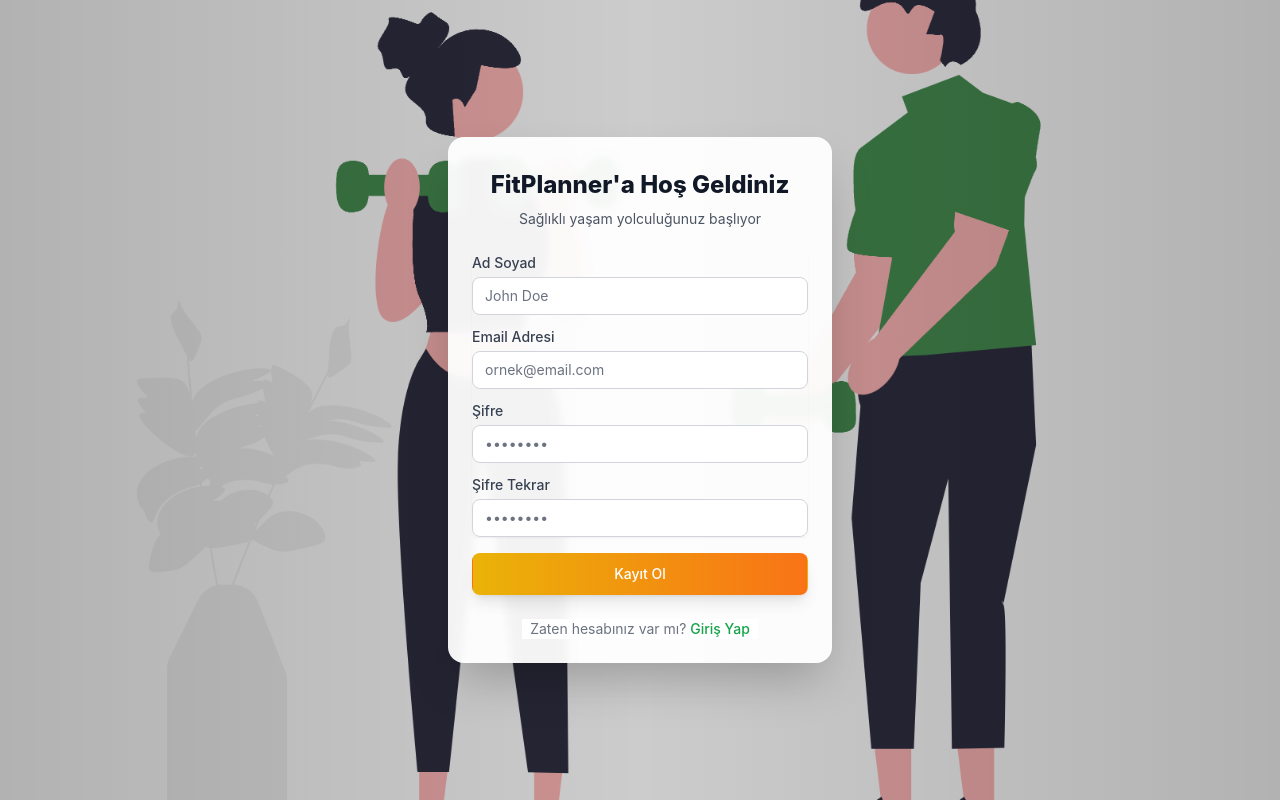
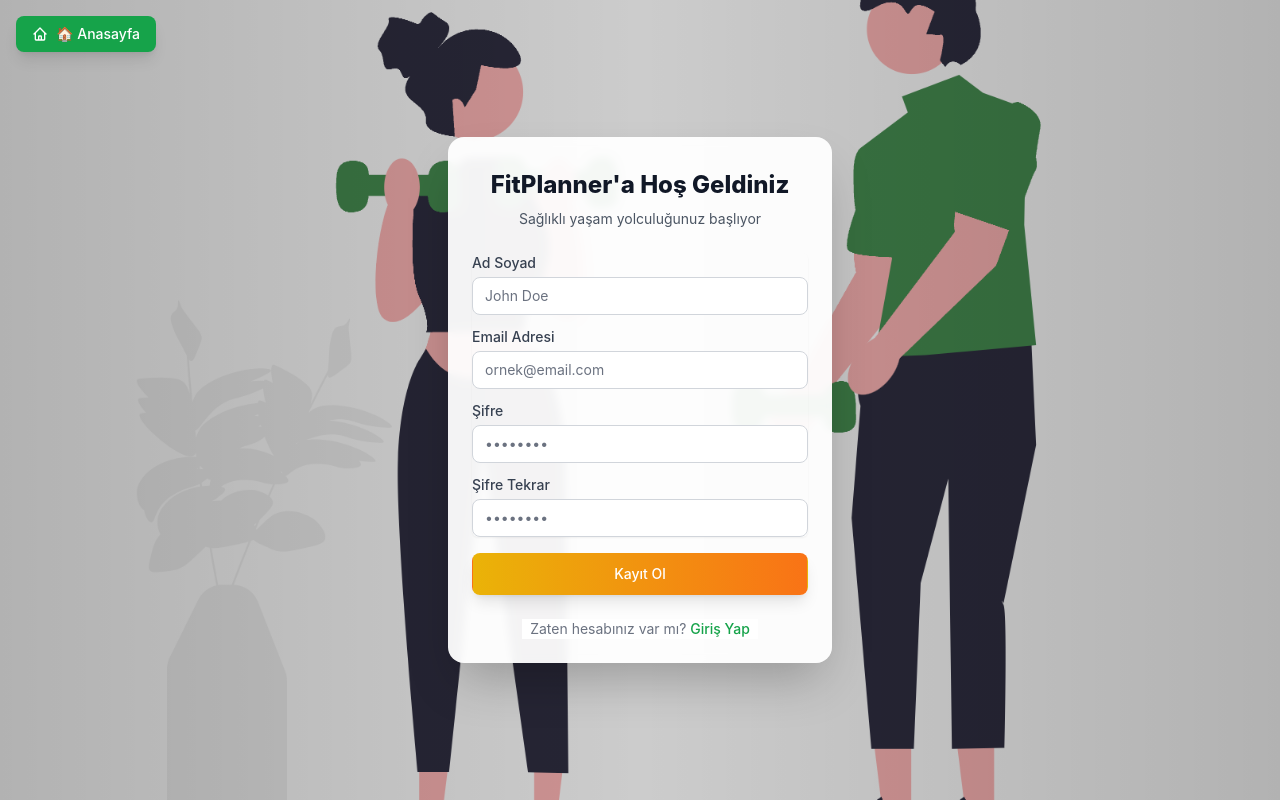
Before and after one commit to mehmettalidogan/fitplanner, a React (Create React App) app in the folder frontend/: page /register in a window 1280 px wide. Built offline with nearby package versions, Linux system fonts and the light colour scheme; a web font is replaced by a local one.

Commit message:
feat: Add home page navigation buttons to login and register pages

```diff
--- a/frontend/src/pages/Login.tsx
+++ b/frontend/src/pages/Login.tsx
@@ -78,6 +78,19 @@
     >
       {/* Yarı saydam overlay */}
       <div className="absolute inset-0 bg-gradient-to-r from-black/50 via-black/40 to-black/50"></div>
+
+      {/* Anasayfa Butonu */}
+      <div className="absolute top-4 left-4 z-20">
+        <button
+          onClick={() => navigate('/')}
+          className="bg-primary-600 hover:bg-primary-700 text-white px-4 py-2 rounded-lg text-sm font-medium transition-colors duration-200 flex items-center space-x-2 shadow-lg"
+        >
+          <svg className="w-4 h-4" fill="none" stroke="currentColor" viewBox="0 0 24 24" xmlns="http://www.w3.org/2000/svg">
+            <path strokeLinecap="round" strokeLinejoin="round" strokeWidth={2} d="M3 12l2-2m0 0l7-7 7 7M5 10v10a1 1 0 001 1h3m10-11l2 2m-2-2v10a1 1 0 01-1 1h-3m-6 0a1 1 0 001-1v-4a1 1 0 011-1h2a1 1 0 011 1v4a1 1 0 001 1m-6 0h6" />
+          </svg>
+          <span>🏠 Anasayfa</span>
+        </button>
+      </div>
 
       {/* Admin Giriş Butonu */}
       <div className="absolute top-4 right-4 z-20">
--- a/frontend/src/pages/Register.tsx
+++ b/frontend/src/pages/Register.tsx
@@ -94,6 +94,20 @@
       }}
     >
       <div className="absolute inset-0 bg-gradient-to-r from-black/30 via-black/20 to-black/30"></div>
+
+      {/* Anasayfa Butonu */}
+      <div className="absolute top-4 left-4 z-20">
+        <button
+          onClick={() => navigate('/')}
+          className="bg-primary-600 hover:bg-primary-700 text-white px-4 py-2 rounded-lg text-sm font-medium transition-colors duration-200 flex items-center space-x-2 shadow-lg"
+        >
+          <svg className="w-4 h-4" fill="none" stroke="currentColor" viewBox="0 0 24 24" xmlns="http://www.w3.org/2000/svg">
+            <path strokeLinecap="round" strokeLinejoin="round" strokeWidth={2} d="M3 12l2-2m0 0l7-7 7 7M5 10v10a1 1 0 001 1h3m10-11l2 2m-2-2v10a1 1 0 01-1 1h-3m-6 0a1 1 0 001-1v-4a1 1 0 011-1h2a1 1 0 011 1v4a1 1 0 001 1m-6 0h6" />
+          </svg>
+          <span>🏠 Anasayfa</span>
+        </button>
+      </div>
+
       <div className="max-w-sm w-full mx-4 space-y-6 bg-white/95 backdrop-blur-sm rounded-2xl shadow-2xl p-6 relative z-10">
         <div>
           <h2 className="mt-2 text-center text-2xl font-extrabold text-gray-900">
```
